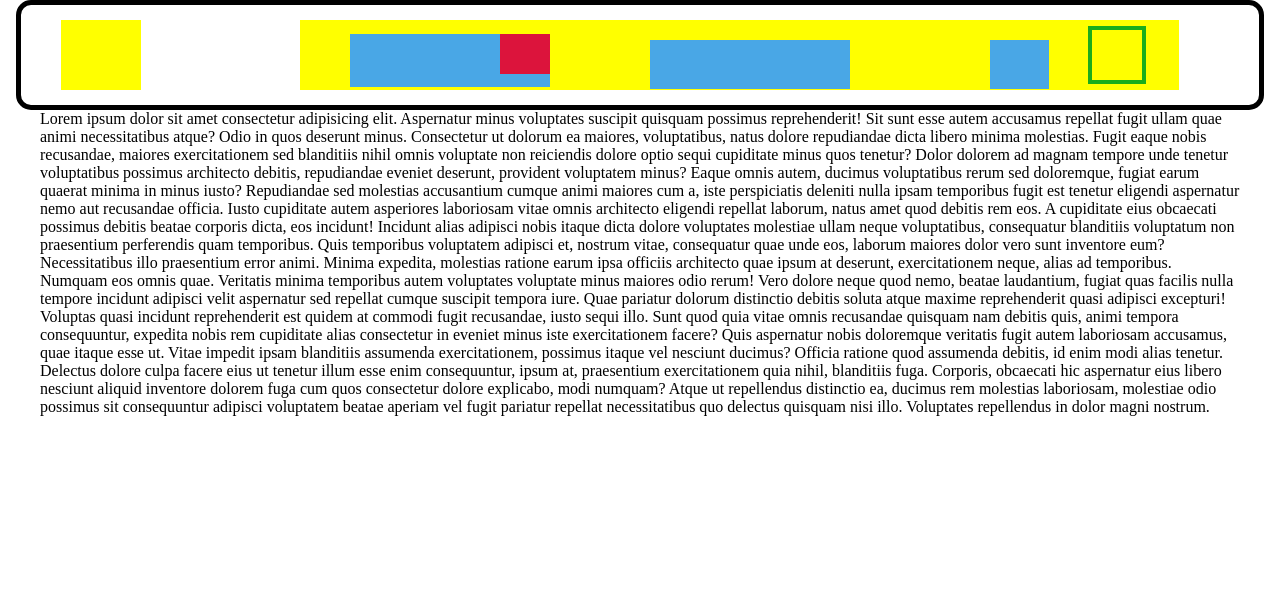
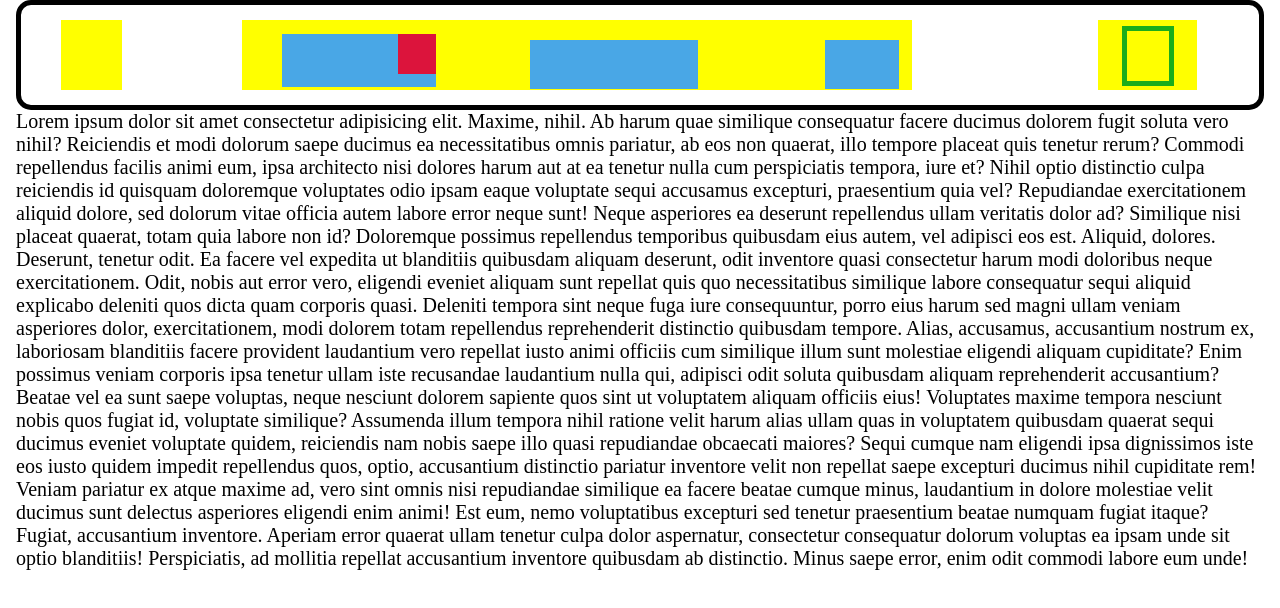
Before and after one commit to MezemovRufetCode/HTMLCSStask4Positions, a plain HTML site: page HTCSNavbarPosition/index.html in a window 1280 px wide. Shown: the top 608 px of the page. Drawn offline with Linux system fonts and the light colour scheme.

Commit message:
Pixel changed to percent

```diff
--- a/HTCSNavbarPosition/assets/style.css
+++ b/HTCSNavbarPosition/assets/style.css
@@ -5,9 +5,10 @@
 body {
   height: 600vh;
 }
-p {
-  margin-left: 40px;
-  margin-right: 40px;
+p{
+  margin-left: 16px;
+  margin-right: 16px;
+  font-size: 20px;
 }
 .mainbox {
   top: 0px;
@@ -19,62 +20,62 @@ p {
   margin-left: 16px;
   margin-right: 16px;
 }
-.box1 {
+.box1{
+  width:5%;
+  height: 70px;
+  background-color: yellow;
   display: inline-block;
-  background-color: yellow;
-  width: 80px;
-  height: 70px;
   position: relative;
   left: 30px;
   top: 50%;
   -ms-transform: translateY(-50%);
   transform: translateY(-50%);
 }
-.box2 {
+.box2{
   display: inline-block;
   background-color: yellow;
   height: 70px;
-  width: 800px;
+  width: 55%;
   position: relative;
   top: 50%;
   -ms-transform: translateY(-50%);
   transform: translateY(-50%);
-  left: 185px;
+  left: 12%;
 }
+
 .box2-1 {
   display: inline-block;
   position: absolute;
   background-color: rgb(73, 167, 230);
-  width: 200px;
+  width: 23%;
   height: 53px;
-  left: 50px;
+  left: 6%;
   top: 14px;
 }
-
 .box2-1-1 {
   display: inline-block;
   position: absolute;
   background-color: crimson;
-  width: 50px;
+  width: 25%;
   height: 40px;
   top: 0px;
   right: 0px;
 }
 .box2-2 {
   display: inline-block;
-  width: 200px;
+  width: 25%;
   height: 49px;
   position: absolute;
   background-color: rgb(73, 167, 230);
   bottom: 1px;
-  left: 350px;
+  left: 43%;
 }
 .box2-3 {
   display: inline-block;
-  width: 90px;
+  width: 11%;
   height: 49px;
   position: absolute;
-  right: 20px;
+  right: 2%;
   bottom: 1px;
   background-color: rgb(73, 167, 230);
 }
@@ -82,20 +83,20 @@ p {
   display: inline-block;
   position: absolute;
   background-color: yellow;
-  width: 130px;
+  width: 8%;
   height: 70px;
   top: 50%;
   -ms-transform: translateY(-50%);
   transform: translateY(-50%);
-  right: 80px;
+  right: 5%;
 }
 .box3-1 {
   display: inline-block;
   position: absolute;
   background-color: yellow;
-  border: 4px solid rgb(27, 173, 27);
-  width: 50px;
+  border: 5px solid rgb(27, 173, 27);
+  width: 43%;
   height: 50px;
-  right: 33px;
+  right: 23%;
   top: 6px;
 }
--- a/HTCSNavbarPosition/index.html
+++ b/HTCSNavbarPosition/index.html
@@ -11,9 +11,11 @@
 
 <body>
     <div class="mainbox">
+
         <div class="box1">
 
         </div>
+
         <div class="box2">
             <div class="box2-1">
                 <div class="box2-1-1">
@@ -34,52 +36,37 @@
         </div>
     </div>
     <div class="content">
-        <p>Lorem ipsum dolor sit amet consectetur adipisicing elit. Aspernatur minus voluptates suscipit quisquam
-            possimus
-            reprehenderit! Sit sunt esse autem accusamus repellat fugit ullam quae animi necessitatibus atque? Odio in
-            quos
-            deserunt minus. Consectetur ut dolorum ea maiores, voluptatibus, natus dolore repudiandae dicta libero
-            minima
-            molestias. Fugit eaque nobis recusandae, maiores exercitationem sed blanditiis nihil omnis voluptate non
-            reiciendis dolore optio sequi cupiditate minus quos tenetur? Dolor dolorem ad magnam tempore unde tenetur
-            voluptatibus possimus architecto debitis, repudiandae eveniet deserunt, provident voluptatem minus? Eaque
-            omnis
-            autem, ducimus voluptatibus rerum sed doloremque, fugiat earum quaerat minima in minus iusto? Repudiandae
-            sed
-            molestias accusantium cumque animi maiores cum a, iste perspiciatis deleniti nulla ipsam temporibus fugit
-            est
-            tenetur eligendi aspernatur nemo aut recusandae officia. Iusto cupiditate autem asperiores laboriosam vitae
-            omnis architecto eligendi repellat laborum, natus amet quod debitis rem eos. A cupiditate eius obcaecati
-            possimus debitis beatae corporis dicta, eos incidunt! Incidunt alias adipisci nobis itaque dicta dolore
-            voluptates molestiae ullam neque voluptatibus, consequatur blanditiis voluptatum non praesentium perferendis
-            quam temporibus. Quis temporibus voluptatem adipisci et, nostrum vitae, consequatur quae unde eos, laborum
-            maiores dolor vero sunt inventore eum? Necessitatibus illo praesentium error animi. Minima expedita,
-            molestias
-            ratione earum ipsa officiis architecto quae ipsum at deserunt, exercitationem neque, alias ad temporibus.
-            Numquam eos omnis quae. Veritatis minima temporibus autem voluptates voluptate minus maiores odio rerum!
-            Vero
-            dolore neque quod nemo, beatae laudantium, fugiat quas facilis nulla tempore incidunt adipisci velit
-            aspernatur
-            sed repellat cumque suscipit tempora iure. Quae pariatur dolorum distinctio debitis soluta atque maxime
-            reprehenderit quasi adipisci excepturi! Voluptas quasi incidunt reprehenderit est quidem at commodi fugit
-            recusandae, iusto sequi illo. Sunt quod quia vitae omnis recusandae quisquam nam debitis quis, animi tempora
-            consequuntur, expedita nobis rem cupiditate alias consectetur in eveniet minus iste exercitationem facere?
-            Quis
-            aspernatur nobis doloremque veritatis fugit autem laboriosam accusamus, quae itaque esse ut. Vitae impedit
-            ipsam
-            blanditiis assumenda exercitationem, possimus itaque vel nesciunt ducimus? Officia ratione quod assumenda
-            debitis, id enim modi alias tenetur. Delectus dolore culpa facere eius ut tenetur illum esse enim
-            consequuntur,
-            ipsum at, praesentium exercitationem quia nihil, blanditiis fuga. Corporis, obcaecati hic aspernatur eius
-            libero
-            nesciunt aliquid inventore dolorem fuga cum quos consectetur dolore explicabo, modi numquam? Atque ut
-            repellendus distinctio ea, ducimus rem molestias laboriosam, molestiae odio possimus sit consequuntur
-            adipisci
-            voluptatem beatae aperiam vel fugit pariatur repellat necessitatibus quo delectus quisquam nisi illo.
-            Voluptates
-            repellendus in dolor magni nostrum.</p>
+        <p>Lorem ipsum dolor sit amet consectetur adipisicing elit. Maxime, nihil. Ab harum quae similique consequatur
+            facere ducimus dolorem fugit soluta vero nihil? Reiciendis et modi dolorum saepe ducimus ea necessitatibus
+            omnis pariatur, ab eos non quaerat, illo tempore placeat quis tenetur rerum? Commodi repellendus facilis
+            animi eum, ipsa architecto nisi dolores harum aut at ea tenetur nulla cum perspiciatis tempora, iure et?
+            Nihil optio distinctio culpa reiciendis id quisquam doloremque voluptates odio ipsam eaque voluptate sequi
+            accusamus excepturi, praesentium quia vel? Repudiandae exercitationem aliquid dolore, sed dolorum vitae
+            officia autem labore error neque sunt! Neque asperiores ea deserunt repellendus ullam veritatis dolor ad?
+            Similique nisi placeat quaerat, totam quia labore non id? Doloremque possimus repellendus temporibus
+            quibusdam eius autem, vel adipisci eos est. Aliquid, dolores. Deserunt, tenetur odit. Ea facere vel expedita
+            ut blanditiis quibusdam aliquam deserunt, odit inventore quasi consectetur harum modi doloribus neque
+            exercitationem. Odit, nobis aut error vero, eligendi eveniet aliquam sunt repellat quis quo necessitatibus
+            similique labore consequatur sequi aliquid explicabo deleniti quos dicta quam corporis quasi. Deleniti
+            tempora sint neque fuga iure consequuntur, porro eius harum sed magni ullam veniam asperiores dolor,
+            exercitationem, modi dolorem totam repellendus reprehenderit distinctio quibusdam tempore. Alias, accusamus,
+            accusantium nostrum ex, laboriosam blanditiis facere provident laudantium vero repellat iusto animi officiis
+            cum similique illum sunt molestiae eligendi aliquam cupiditate? Enim possimus veniam corporis ipsa tenetur
+            ullam iste recusandae laudantium nulla qui, adipisci odit soluta quibusdam aliquam reprehenderit
+            accusantium? Beatae vel ea sunt saepe voluptas, neque nesciunt dolorem sapiente quos sint ut voluptatem
+            aliquam officiis eius! Voluptates maxime tempora nesciunt nobis quos fugiat id, voluptate similique?
+            Assumenda illum tempora nihil ratione velit harum alias ullam quas in voluptatem quibusdam quaerat sequi
+            ducimus eveniet voluptate quidem, reiciendis nam nobis saepe illo quasi repudiandae obcaecati maiores? Sequi
+            cumque nam eligendi ipsa dignissimos iste eos iusto quidem impedit repellendus quos, optio, accusantium
+            distinctio pariatur inventore velit non repellat saepe excepturi ducimus nihil cupiditate rem! Veniam
+            pariatur ex atque maxime ad, vero sint omnis nisi repudiandae similique ea facere beatae cumque minus,
+            laudantium in dolore molestiae velit ducimus sunt delectus asperiores eligendi enim animi! Est eum, nemo
+            voluptatibus excepturi sed tenetur praesentium beatae numquam fugiat itaque? Fugiat, accusantium inventore.
+            Aperiam error quaerat ullam tenetur culpa dolor aspernatur, consectetur consequatur dolorum voluptas ea
+            ipsam unde sit optio blanditiis! Perspiciatis, ad mollitia repellat accusantium inventore quibusdam ab
+            distinctio. Minus saepe error, enim odit commodi labore eum unde!
+        </p>
     </div>
-
 </body>
 
 </html>
```
